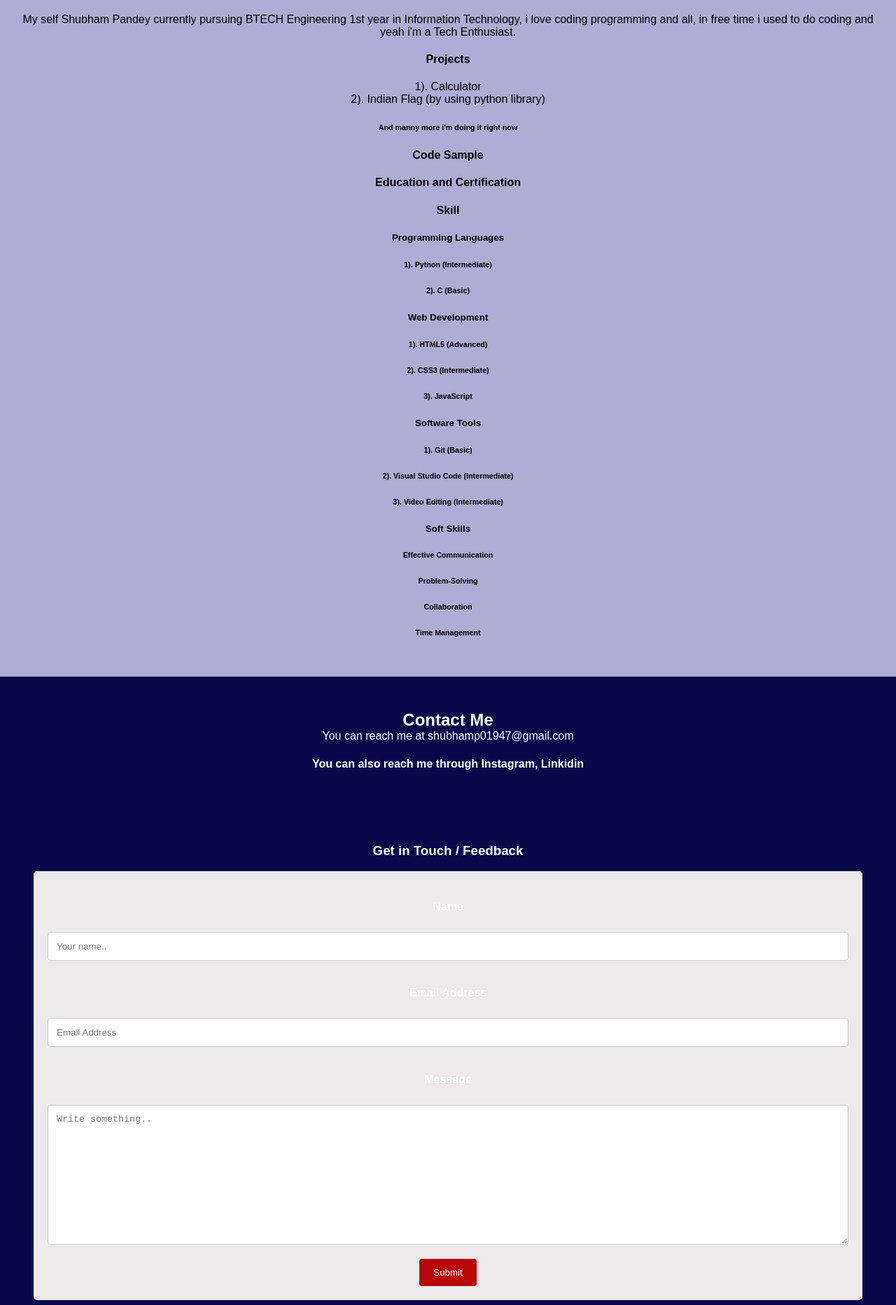
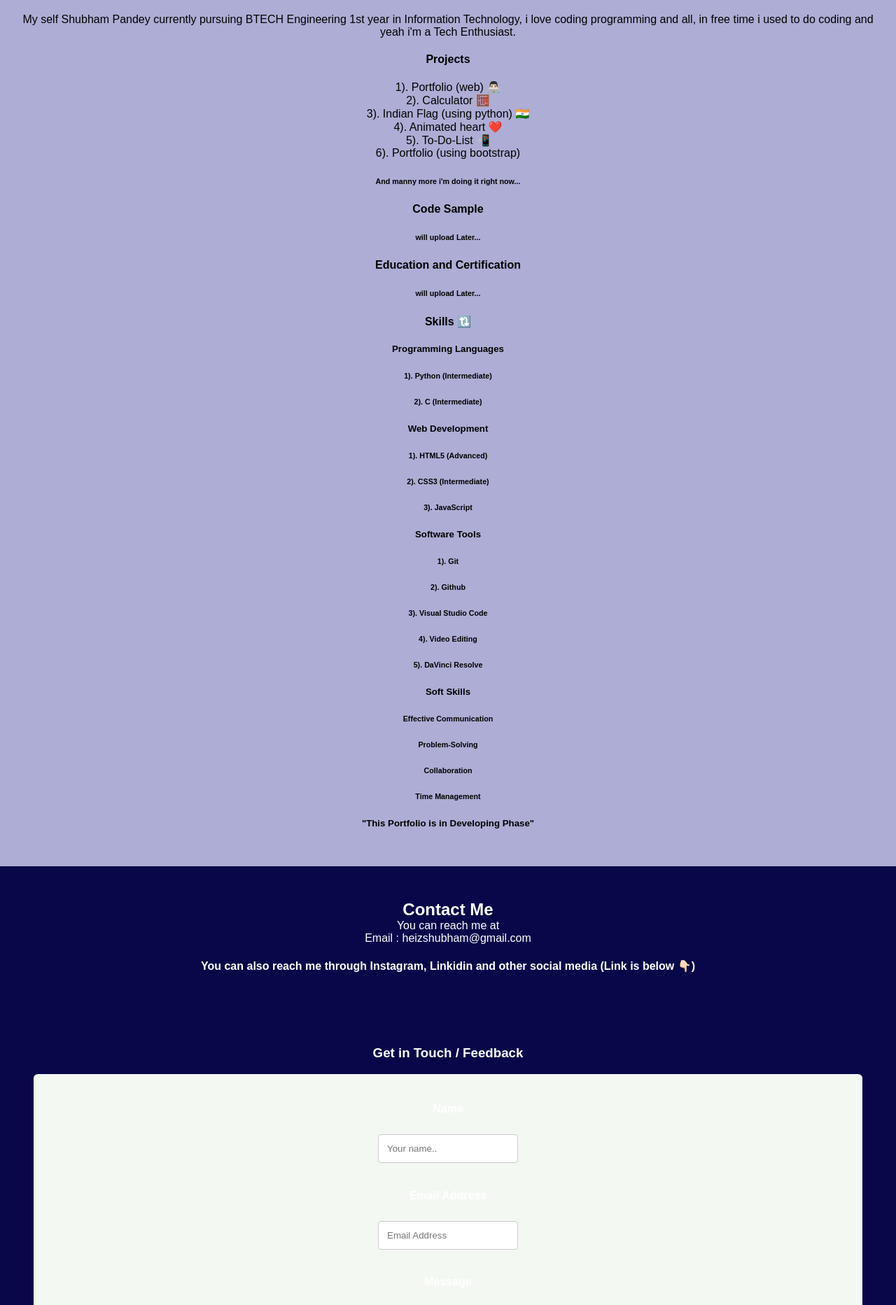
Before and after one commit to heizshubham/Portfolio, a plain HTML site: page index.html in a window 1280 px wide. Shown: the part 910-2775 px from the top of the page at 70% size. Drawn offline with Linux system fonts and the light colour scheme.

Commit message:
some changes

```diff
--- a/index.html
+++ b/index.html
@@ -5,6 +5,7 @@
     <meta charset="UTF-8">
     <meta name="viewport" content="width=device-width, initial-scale=1.0">
     <link rel="stylesheet" href="style.css">
+    <link rel="icon" href="favicon(subh).ico" type="image">
     <title>Shubham's Portfolio</title>
 
     <script>
@@ -24,7 +25,7 @@
         <h1><ul><b>Shubham Pandey</b></ul></h1>
         <p>Web Developer, Editor,Tech enthusiast</p> </br>
     <div Class=""Wrapper">
-        <img src="shubhamimg.jpg" width="200" height="200">
+        <img src="favicon(subh).ico" width="200" height="200">
         <figcaption>Subh🖤</figcaption>
 
     </header>
@@ -49,24 +50,30 @@
             My self Shubham Pandey currently pursuing BTECH Engineering 1st year in Information Technology, i love coding programming and all, in free time i used to do coding and yeah i'm a Tech Enthusiast.
 
         </p>
-        <h4>Projects</h4>
+            <h4>Projects</h4>
         <p>
-            1). Calculator </br>
-            2). Indian Flag (by using python library) </br>
+            1). Portfolio (web) 👨🏻‍💻</br>
+            2). Calculator 🧮</br>
+            3). Indian Flag (using python) 🇮🇳</br>
+            4). Animated heart ❤️</br>
+            5). To-Do-List 📲</br>
+            6). Portfolio (using bootstrap) </br>
+
+
         </p>
-        <h6>And manny more i'm doing it right now </h6>
+        <h6>And manny more i'm doing it right now... </h6>
 
         <h4>Code Sample</h4>
-        <p></p>
+        <p><h6>will upload Later...</h6></p>
 
         <h4>Education and Certification</h4>
-        <p></p>
+        <p><h6>will upload Later...</h6></p>
 
-        <h4>Skill</h4>
+        <h4>Skills 🔃</h4>
         <p>
         <h5>Programming Languages</h5>
         <h6>1). Python (Intermediate)</h6>
-        <h6>2). C (Basic)</h6>
+        <h6>2). C (Intermediate)</h6>
 
         <h5>Web Development</h5>
         <h6>1). HTML5 (Advanced)</h6>
@@ -74,15 +81,19 @@
         <h6>3). JavaScript</h6>
 
         <h5>Software Tools</h5>
-        <h6>1). Git (Basic)</h6>
-        <h6>2). Visual Studio Code (Intermediate)</h6>
-        <h6>3). Video Editing (Intermediate)</h6>
+        <h6>1). Git</h6>
+        <h6>2). Github</h6>
+        <h6>3). Visual Studio Code </h6>
+        <h6>4). Video Editing </h6>
+        <h6>5). DaVinci Resolve</h6>
 
         <h5>Soft Skills</h5>
         <h6>Effective Communication</h6>
         <h6>Problem-Solving</h6>
         <h6>Collaboration</h6>
         <h6>Time Management</h6>
+
+        <h5>"This Portfolio is in Developing Phase"</h5>
 
         </p>
 
@@ -91,8 +102,8 @@
     <footer>
         <section id="contact">
             <h2>Contact Me</br></h2>
-            <p>You can reach me at shubhamp01947@gmail.com</p>
-            <p><h4>You can also reach me through Instagram, Linkidin</h4></p>
+            <p>You can reach me at </br> Email : heizshubham@gmail.com</p>
+            <p><h4>You can also reach me through Instagram, Linkidin and other social media (Link is below 👇🏻)</h4></p>
         </section>
 
     <section>
@@ -101,13 +112,13 @@
 <div class="container">
   <form action="/action_page.php">
     <label for="name"><h4>Name</h4></label>
-    <input type="text" id="name" placeholder="Your name..">
+    <input type="text" id="name" placeholder="Your name.."style="width:200px">
 
     <label for="Email Address"><h4>Email Address</h4></label>
-    <input type="text" id="Email Address" Email Address="Email Address" placeholder="Email Address">
+    <input type="text" id="Email Address" Email Address="Email Address" placeholder="Email Address"style="width:200px">
 
     <label for="subject"><h4>Message</h4></label>
-    <textarea id="subject" placeholder="Write something.." style="height:200px"></textarea>
+    <textarea id="subject" placeholder="Write something.." style="height:160px"></textarea>
      <br>
     <input type="submit" value="Submit">
   </form>
@@ -119,7 +130,7 @@
 
 <!-- Add font awesome icons -->
 
-<a href="https://github.com/theshubham404" class="fa fa-github"></a>
+<a href="https://github.com/heizshubham" class="fa fa-github"></a>
 <a href="https://www.linkedin.com/in/shubham-pandey-02852a1b2" class="fa fa-linkedin"target="_blank"></a>
 <a href="https://instagram.com/theshubham404?utm_source=qr&igshid=MzNlNGNkZWQ4Mg%3D%3D" class="fa fa-instagram"target="_blank"></a>
 
--- a/style.css
+++ b/style.css
@@ -19,8 +19,8 @@ button {
 }
 
 .dark-mode {
-  background-color: black;
-  color: white;
+  background-color: rgb(7, 7, 7);
+  color: rgb(201, 227, 246);
 }
 
 header {
@@ -86,10 +86,10 @@ resize: vertical;
 
 input[type=submit] {
 background-color: #b90606;
-color: white;
+color: rgb(242, 243, 242);
 padding: 12px 20px;
 border: none;
-border-radius: 4px;
+border-radius: 6px;
 cursor: pointer;
 }
 
@@ -98,8 +98,8 @@ background-color: #45a049;
 }
 
 .container {
-border-radius: 5px;
-background-color: #eceaea;
+border-radius: 6px;
+background-color: #f4f8f3;
 padding: 20px;
 }
 }
```
Also changed, not shown: favicon(subh).ico (added), script.js (line endings or trailing spaces).
